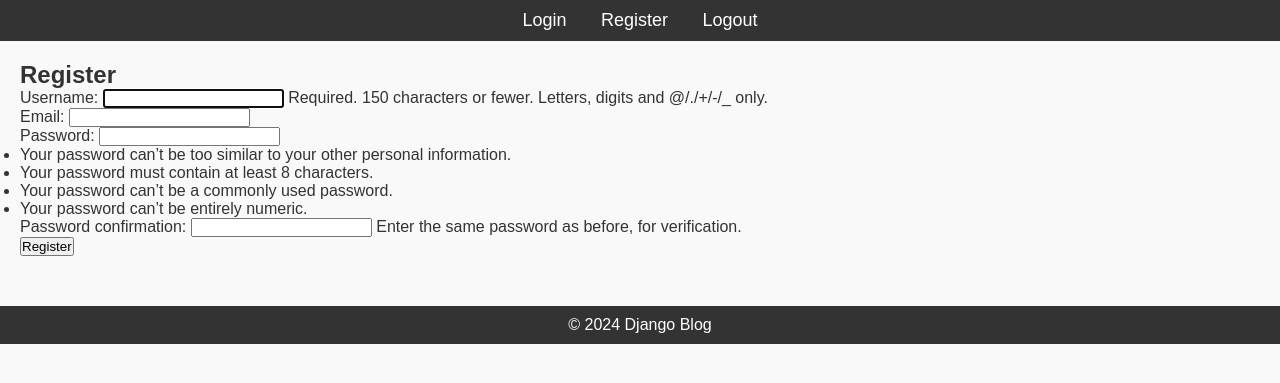
After one commit to Mina133/Alx_DjangoLearnLab, a Django app: page /register/ in a window 1280 px wide. The commit adds this page. Shown: the top 383 px of the page. Run offline with Django 5.2, Linux system fonts and the light colour scheme.

Commit message:
create profile, login, logout, register pages with user auth

```diff
--- /dev/null
+++ b/blog/forms.py
@@ -0,0 +1,16 @@
+from django import forms
+from django.contrib.auth.forms import UserCreationForm
+from django.contrib.auth.models import User
+
+class UserRegisterForm(UserCreationForm):
+    email = forms.EmailField()
+
+    class Meta:
+        model = User
+        fields = ['username', 'email', 'password1', 'password2']
+
+
+class UserUpdateForm(forms.ModelForm):
+    class Meta:
+        model = User
+        fields = ['first_name', 'last_name', 'email']
--- a/blog/models.py
+++ b/blog/models.py
@@ -7,3 +7,9 @@ class Post(models.Model):
     content = models.TextField()
     published_date = models.DateTimeField(auto_now_add=True)
     author = models.ForeignKey(User, on_delete=models.CASCADE)
+
+
+class UserProfile(models.Model):
+    user = models.OneToOneField(User, on_delete=models.CASCADE)
+    bio = models.TextField(blank=True, null=True)
+    profile_picture = models.ImageField(upload_to='profile_pics/', blank=True, null=True)
--- a/blog/templates/blog/base.html
+++ b/blog/templates/blog/base.html
@@ -2,6 +2,7 @@
 <html lang="en">
 
 <head>
+    {% load static %}
     <meta charset="UTF-8">
     <meta name="viewport" content="width=device-width, initial-scale=1.0">
     <title>{% block title %}Django Blog{% endblock %}</title>
@@ -12,10 +13,12 @@
     <header>
         <nav>
             <ul>
-                <li><a href="{% url 'home' %}">Home</a></li>
-                <li><a href="{% url 'posts' %}">Blog Posts</a></li>
+
+
                 <li><a href="{% url 'login' %}">Login</a></li>
                 <li><a href="{% url 'register' %}">Register</a></li>
+                <li><a href="{% url 'logout' %}">Logout</a></li>
+
             </ul>
         </nav>
     </header>
--- /dev/null
+++ b/blog/templates/blog/home.html
@@ -0,0 +1,4 @@
+{% extends 'base.html' %} {% block content %}
+<h1>HOME</h1>
+<p>Welcome to the blog home page.</p>
+{% endblock %}
--- /dev/null
+++ b/blog/templates/registration/register.html
@@ -0,0 +1,8 @@
+<!-- templates/registration/register.html -->
+{% extends 'blog/base.html' %} {% block content %}
+<h2>Register</h2>
+<form method="post">
+    {% csrf_token %} {{ form.as_p }}
+    <button type="submit">Register</button>
+</form>
+{% endblock %}
--- /dev/null
+++ b/blog/urls.py
@@ -0,0 +1,10 @@
+from django.urls import path
+from .views import register, profile_view, CustomLoginView, LogoutView
+from django.contrib.auth import views as auth_views
+urlpatterns = [
+     path('register/', register, name='register'),
+    path('login/', CustomLoginView.as_view(), name='login'),
+    path('logout/', LogoutView.as_view(), name='logout'),
+    path('profile/', profile_view, name='profile'),
+
+]
--- a/blog/views.py
+++ b/blog/views.py
@@ -1,3 +1,44 @@
-from django.shortcuts import render
+from django.shortcuts import render, redirect
+from .forms import UserRegisterForm, UserUpdateForm
+from django.contrib.auth.decorators import login_required
+from django.contrib.auth.forms import UserChangeForm
+from django.contrib.auth import logout
+from django.contrib import messages
+from django.views import View
+from django.contrib.auth.views import LoginView, LogoutView
+from django.urls import reverse_lazy
+# Create your views here.
 
-# Create your views here.
+class CustomLoginView(LoginView):
+   template_name = 'registration/login.html'
+
+
+class LogoutView(View):
+    def post(self, request):
+        """Handle POST request to log out the user."""
+        logout(request)
+        return redirect('login')
+
+    def get(self, request):
+        """Render a confirmation page for logout."""
+        return render(request, 'registration/logout.html')
+def register(request):
+    if request.method == 'POST':
+        form = UserRegisterForm(request.POST)
+        if form.is_valid():
+            form.save()
+    else:
+        form = UserRegisterForm()
+    return render(request, 'registration/register.html', {'form': form})
+
+@login_required
+def profile_view(request):
+    if request.method == 'POST':
+        form = UserUpdateForm(request.POST, instance=request.user)
+        if form.is_valid():
+            form.save()
+            return redirect('profile')
+    else:
+        form = UserUpdateForm(instance=request.user)
+
+    return render(request, 'registration/profile.html', {'form': form})
--- a/django_blog/settings.py
+++ b/django_blog/settings.py
@@ -129,3 +129,5 @@ STATICFILES_DIRS = [
 # https://docs.djangoproject.com/en/5.1/ref/settings/#default-auto-field
 
 DEFAULT_AUTO_FIELD = 'django.db.models.BigAutoField'
+# Redirect users to their profile after login
+LOGIN_REDIRECT_URL = '/'  # Or any valid URL for your application
--- a/django_blog/urls.py
+++ b/django_blog/urls.py
@@ -15,8 +15,9 @@ Including another URLconf
     2. Add a URL to urlpatterns:  path('blog/', include('blog.urls'))
 """
 from django.contrib import admin
-from django.urls import path
-
+from django.urls import path, include
+from . import urls
 urlpatterns = [
     path('admin/', admin.site.urls),
+    path('', include('blog.urls')),
 ]
```
Also changed, not shown: blog/signals.py (added, +14 -0 lines), blog/templates/registration/login.html (added, +7 -0 lines), blog/templates/registration/logout.html (added, +11 -0 lines), blog/templates/registration/profile.html (added, +9 -0 lines), blog/migrations/0002_userprofile.py (added), blog/templates/blog/posts.html (added), db.sqlite3.
